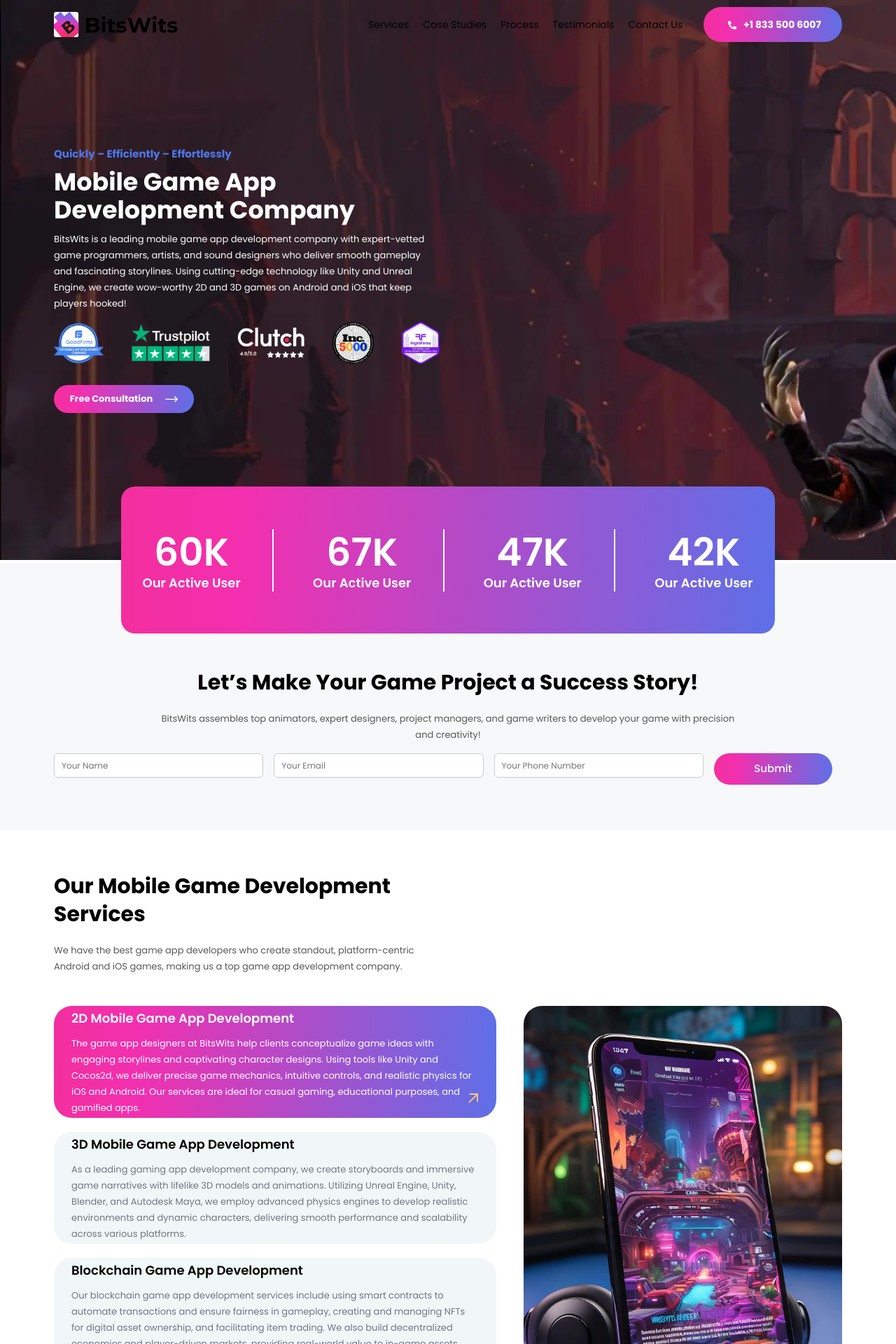
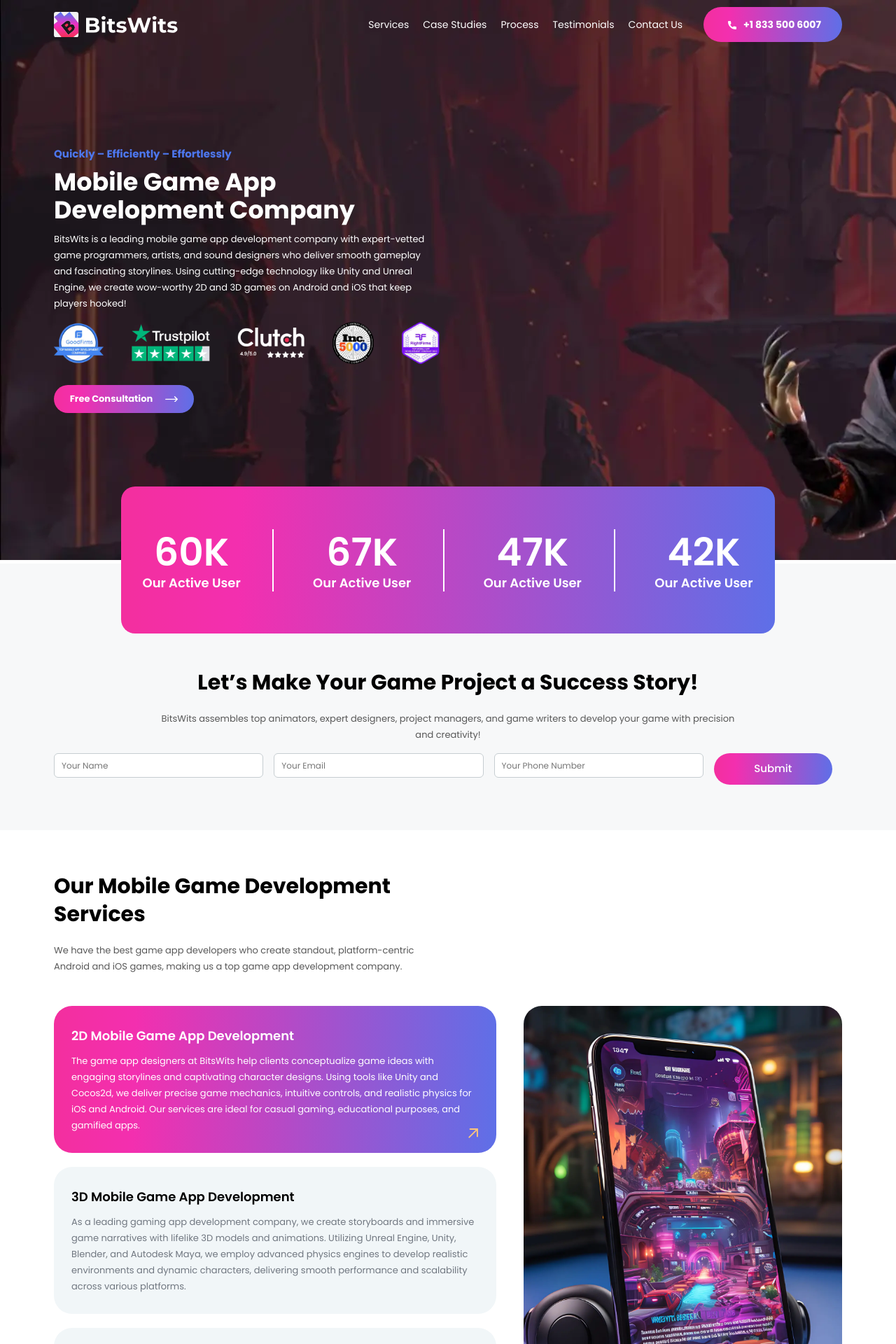
Before and after one commit to Aziz-khan88/bitswits2.0, a Next.js app: page /mobile-game-development-company in a window 1280 px wide. Shown: the top 1920 px of the page at 70% size. Built offline with nearby package versions, Linux system fonts and the light colour scheme; no server answers.

Commit message:
game and fluter page conten update

```diff
--- a/src/app/layout/header.jsx
+++ b/src/app/layout/header.jsx
@@ -22,7 +22,7 @@
     }, []);
 
     const pathname = usePathname();
-    const isWhiteLogo = pathname === '/game';
+    const isWhiteLogo = pathname === '/mobile-game-development-company';
 
     return (
         <section className={`${styles.headerSection} ${scrolled ? styles.active : ''}`} >
--- a/src/app/mobile-game-development-company/data/data.jsx
+++ b/src/app/mobile-game-development-company/data/data.jsx
@@ -366,9 +366,9 @@
 }
 
 export const IdeaCtaContent = {
-    title: (<>Let’s Change<br/> The World With Your</>),
+    title: (<>Let’s Change<br /> The World With Your</>),
     text: (<> App <span>Idea!</span></>),
-    formtitle: (<>Get a Custom Quote for <br/> Your Mobile Game Concept!</>)
+    formtitle: (<>Get a Custom Quote for <br /> Your Mobile Game Concept!</>)
 }
 
 export const TechStackContent = {
@@ -641,7 +641,7 @@
         txt: "To find the right mobile game development service, look for a company with a proven track record, diverse portfolio, and positive client reviews. Hire a mobile game development company that understands your vision and can deliver a high-quality game."
     },
     {
-        title: "Why should I hire a game app developer for iPhone mobile game app development?",
+        title: "Why should I hire a game developer for iPhone game development?",
         txt: "Hiring a game app developer for iPhone mobile game app development helps your game meet Apple’s quality standards. An experienced developer can optimize your game for performance and user experience, helping it stand out in the competitive App Store market."
     }
 ]
--- a/styles/game/services.module.scss
+++ b/styles/game/services.module.scss
@@ -14,7 +14,7 @@
             display: flex;
             flex-direction: column;
             justify-content: center;
-            height: 180px;
+            height: 220px;
             position: relative;
             transition: background 0.4s ease, color 0.4s ease;
 
@@ -98,7 +98,7 @@
             .servicesItem {
                 margin-bottom: 20px;
                 padding: 20px 30px;
-                height: 180px;
+                height: 220px;
 
                 .arrowBtn {
                     right: 20px;
@@ -130,7 +130,7 @@
             .servicesItem {
                 margin-bottom: 20px;
                 padding: 20px 25px;
-                height: 160px;
+                height: 210px;
 
                 .arrowBtn {
                     right: 20px;
@@ -167,7 +167,7 @@
             .servicesItem {
                 margin-bottom: 20px;
                 padding: 20px 25px;
-                height: 160px;
+                height: 210px;
 
                 .arrowBtn {
                     right: 20px;
@@ -199,7 +199,7 @@
             .servicesItem {
                 margin-bottom: 20px;
                 padding: 20px 25px;
-                height: 160px;
+                height: 190px;
                 border-radius: 15px;
 
                 .arrowBtn {
```
Lines whose indentation alone changed are shown as unchanged.
